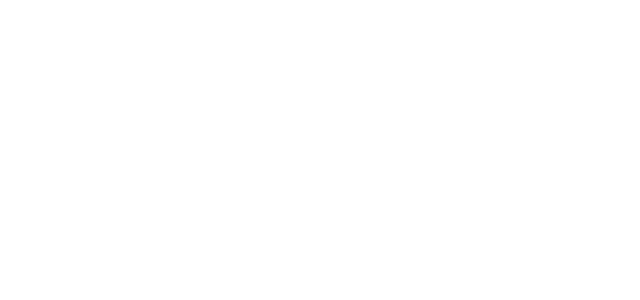
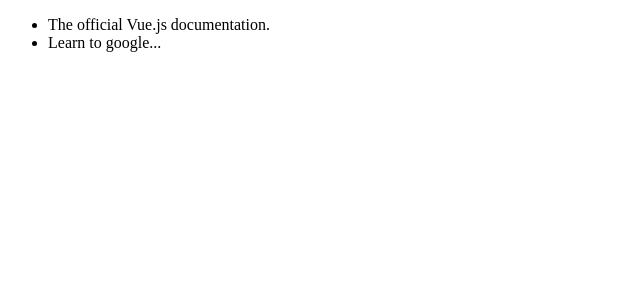
Before and after one commit to Suxrob9966/learning-resource-app, a Vue app: page / in a window 1280 px wide. Shown: the top 300 px of the page, without its empty margins (0-640 px from the left). Built offline with nearby package versions, Linux system fonts and the light colour scheme.

Commit message:
project setup

```diff
--- a/src/App.vue
+++ b/src/App.vue
@@ -0,0 +1,30 @@
+<template>
+    <ul>
+        <li v-for="item in storedResources" :key="item.id">
+            {{ item.description }}
+        </li>
+    </ul>
+</template>
+
+<script>
+export default {
+    data() {
+        return {
+            storedResources: [
+                {
+                    id: 'official-guide',
+                    title: 'Official Guide',
+                    description: 'The official Vue.js documentation.',
+                    link: 'https://vuejs.org',
+                },
+                {
+                    id: 'google',
+                    title: 'Google',
+                    description: 'Learn to google...',
+                    link: 'https://google.org',
+                },
+            ],
+        }
+    }
+}
+</script>
--- a/src/main.js
+++ b/src/main.js
@@ -1,3 +1,5 @@
 import { createApp } from 'vue';
+import App from './App.vue';
 
-createApp({}).mount('#app');
+const app = createApp(App);
+app.mount('#app');
```
